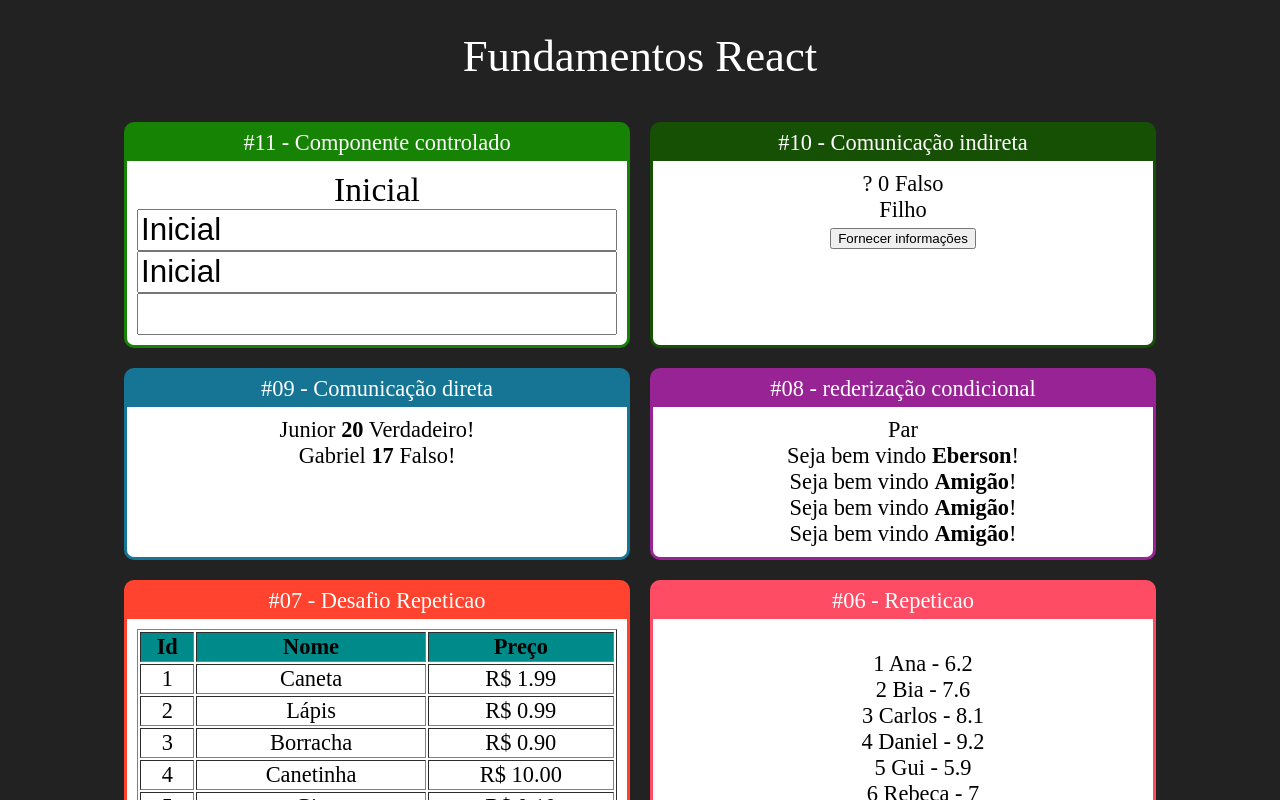
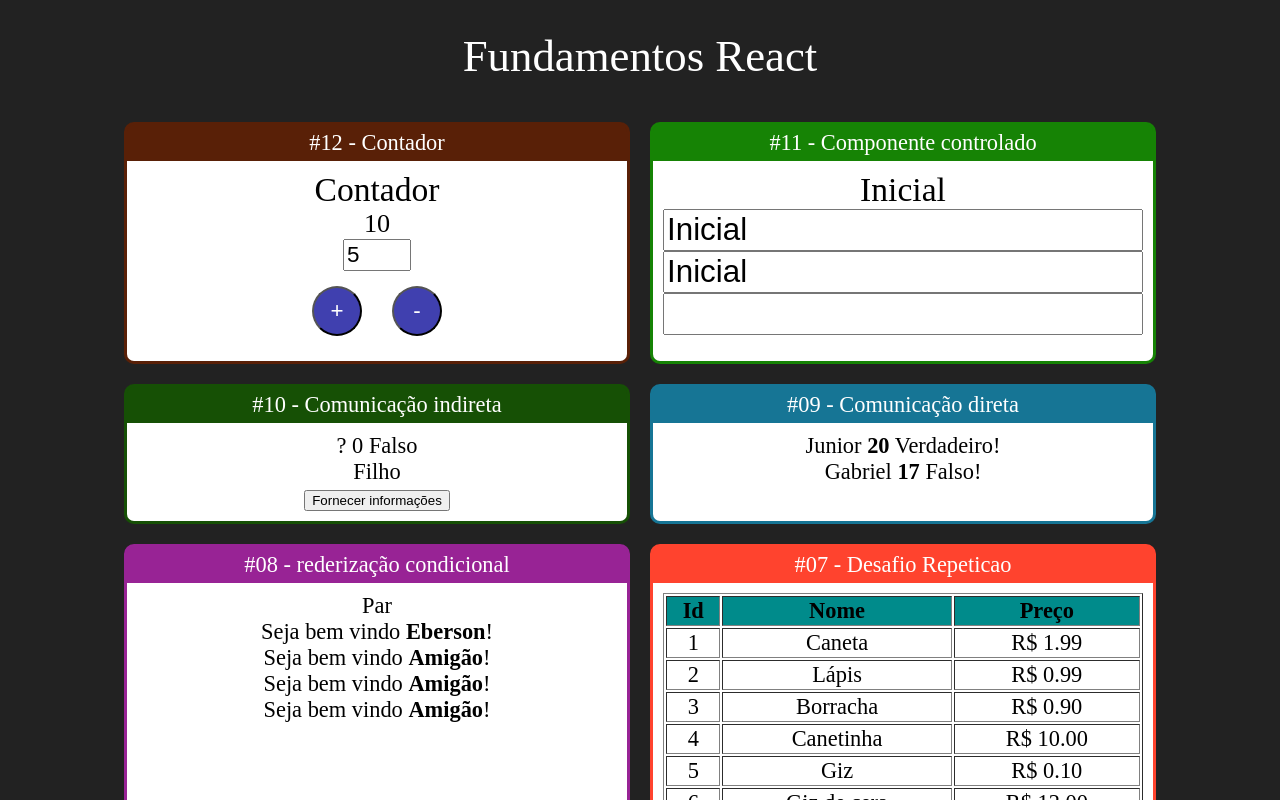
Before and after one commit to ebersc/ReactJS, a React (Create React App) app in the folder fundamentos-react/: page / in a window 1280 px wide. Shown: the top 800 px of the page. Built offline with nearby package versions, Linux system fonts and the light colour scheme; a web font is replaced by a local one.

Commit message:
Contador

```diff
--- a/fundamentos-react/src/App.jsx
+++ b/fundamentos-react/src/App.jsx
@@ -15,13 +15,17 @@
 import DiretaPai from "./components/comunicacao/DiretaPai"
 import IndiretaPai from "./components/comunicacao/IndiretaPai"
 import Input from "./components/formulario/Input"
+import Contador from "./components/contador/Contador"
 
 export default _ =>
     <div className="App">
         <h1>Fundamentos React</h1>
         <div className="Cards">
+            <Card titulo="#12 - Contador" color="#592007">
+                <Contador numeroInicial={10}></Contador>
+            </Card>
             <Card titulo="#11 - Componente controlado" color="#168305">
-            <Input></Input>
+                <Input></Input>
             </Card>
             <Card titulo="#10 - Comunicação indireta" color="#165005">
                 <IndiretaPai></IndiretaPai>
--- /dev/null
+++ b/fundamentos-react/src/components/contador/Contador.css
@@ -0,0 +1,14 @@
+.Contador input{
+    font-size: 1.4rem;
+    width: 60px;
+}
+
+.Contador button{
+    margin: 15px;
+    height: 50px;
+    width: 50px;
+    border-radius: 50%;
+    background-color: #4040af;
+    color: #fff;
+    font-size: 1.4rem;
+}
--- /dev/null
+++ b/fundamentos-react/src/components/contador/Contador.jsx
@@ -0,0 +1,46 @@
+import React, { Component } from 'react'
+import "./Contador.css"
+
+export default class Contador extends Component{
+
+    state = {
+        numero: this.props.numeroInicial || 0,
+        passo: this.props.passoInicial || 5
+    }
+
+    inc = () => {
+        this.setState({
+            numero: this.state.numero + this.state.passo
+        });
+    }
+
+    dec = () => {
+        this.setState({
+            numero: this.state.numero - this.state.passo
+        });
+    }
+
+    setPasso = (evento) => {
+        this.setState({
+            passo: +evento.target.value,
+        })
+    }
+
+    render() {
+        return (
+            <div className="Contador">
+                <h2>Contador</h2>
+                <h3>{this.state.numero}</h3>
+                <div>
+                    <label htmlFor='passoInput'></label>
+                    <input id="passoInput" type="number"
+                    value={this.state.passo} onChange={this.setPasso}/>
+                </div>
+                <button onClick={this.inc}>+</button>
+                <button onClick={this.dec}>-</button>
+            </div>
+
+        )
+    }
+
+}
```
